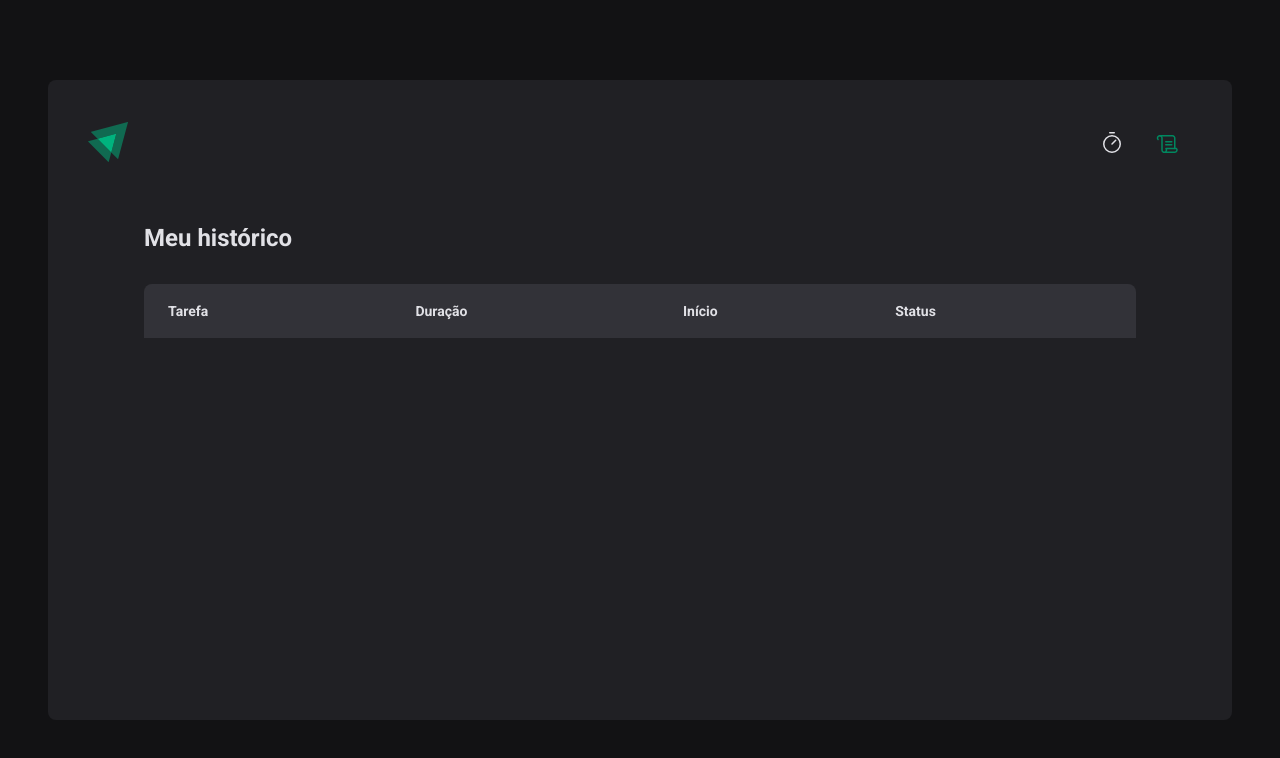
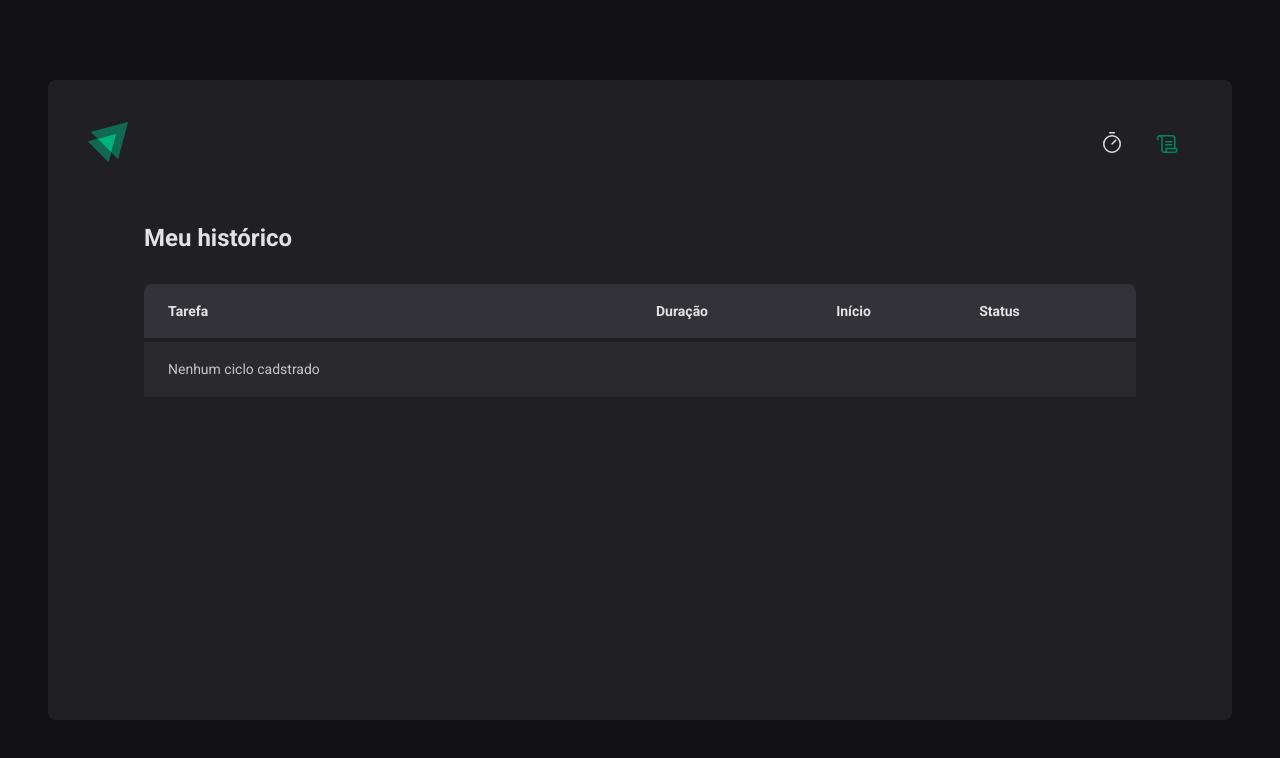
Before and after one commit to taiprogrammer/ignite-timer, a React (Vite) app: page /history in a window 1280 px wide. Shown: the top 758 px of the page. Built offline with nearby package versions, Linux system fonts and the light colour scheme.

Commit message:
chore (App) - tearing actions from reducer on another file

```diff
--- a/src/contexts/CyclesContext.tsx
+++ b/src/contexts/CyclesContext.tsx
@@ -1,5 +1,10 @@
 import { createContext, ReactNode, useReducer, useState } from "react";
-import { ActionTypes, cyclesReducers } from "../reducers/cycles";
+import {
+  addNewCycleAction,
+  markCurrentCycleAsFinishedAction,
+  stopCycleAction,
+} from "../reducers/cycles/actions";
+import { cyclesReducers } from "../reducers/cycles/reducer";
 
 interface CyclesContextType {
   cycles: Cycle[];
@@ -50,12 +55,7 @@ export function CyclesContextProvider({
   }
 
   function markCurrentCycleAsFinished() {
-    dispatch({
-      type: ActionTypes.MARK_CYCLE_AS_FINISHED,
-      payload: {
-        activeCycleId,
-      },
-    });
+    dispatch(markCurrentCycleAsFinishedAction());
   }
 
   function createNewCycle(data: CreateCycleData) {
@@ -66,22 +66,12 @@ export function CyclesContextProvider({
       startDate: new Date(),
     };
 
-    dispatch({
-      type: ActionTypes.ADD_NEW_CYCLE,
-      payload: {
-        newCycle,
-      },
-    });
+    dispatch(addNewCycleAction(newCycle));
     setAmountSecondsPassed(0);
   }
 
   function stopCycle() {
-    dispatch({
-      type: ActionTypes.STOP_CYCLE,
-      payload: {
-        activeCycleId,
-      },
-    });
+    dispatch(stopCycleAction());
     setAmountSecondsPassed(0);
     document.title = "Ignite Timer";
   }
--- a/src/pages/History/index.tsx
+++ b/src/pages/History/index.tsx
@@ -14,13 +14,16 @@ export function History() {
       <HistoryList>
         <table>
           <thead>
+            <tr>
               <th>Tarefa</th>
               <th>Duração</th>
               <th>Início</th>
               <th>Status</th>
+            </tr>
           </thead>
           <tbody>
-            {cycles.map((cycle) => {
+            {cycles.length > 0 ? (
+              cycles.map((cycle) => {
                 return (
                   <tr key={cycle.id}>
                     <td>{cycle.task}</td>
@@ -44,7 +47,15 @@ export function History() {
                     </td>
                   </tr>
                 );
-            })}
+              })
+            ) : (
+              <tr>
+                <td>Nenhum ciclo cadstrado</td>
+                <td></td>
+                <td></td>
+                <td></td>
+              </tr>
+            )}
           </tbody>
         </table>
       </HistoryList>
--- /dev/null
+++ b/src/reducers/cycles/actions.ts
@@ -0,0 +1,23 @@
+import { Cycle } from "../../contexts/CyclesContext";
+import { ActionTypes } from "./reducer";
+
+export function addNewCycleAction(newCycle: Cycle) {
+  return {
+    type: ActionTypes.ADD_NEW_CYCLE,
+    payload: {
+      newCycle,
+    },
+  };
+}
+
+export function stopCycleAction() {
+  return {
+    type: ActionTypes.STOP_CYCLE,
+  };
+}
+
+export function markCurrentCycleAsFinishedAction() {
+  return {
+    type: ActionTypes.MARK_CYCLE_AS_FINISHED,
+  };
+}
--- a/src/reducers/cycles.ts
+++ b/src/reducers/cycles/reducer.ts
@@ -1,4 +1,4 @@
-import { Cycle } from "../contexts/CyclesContext";
+import { Cycle } from "../../contexts/CyclesContext";
 
 interface CyclesState {
     cycles: Cycle[];
```
Also changed, not shown: src/pages/History/styles.ts (+13 -13 lines). Lines whose indentation alone changed are shown as unchanged.
